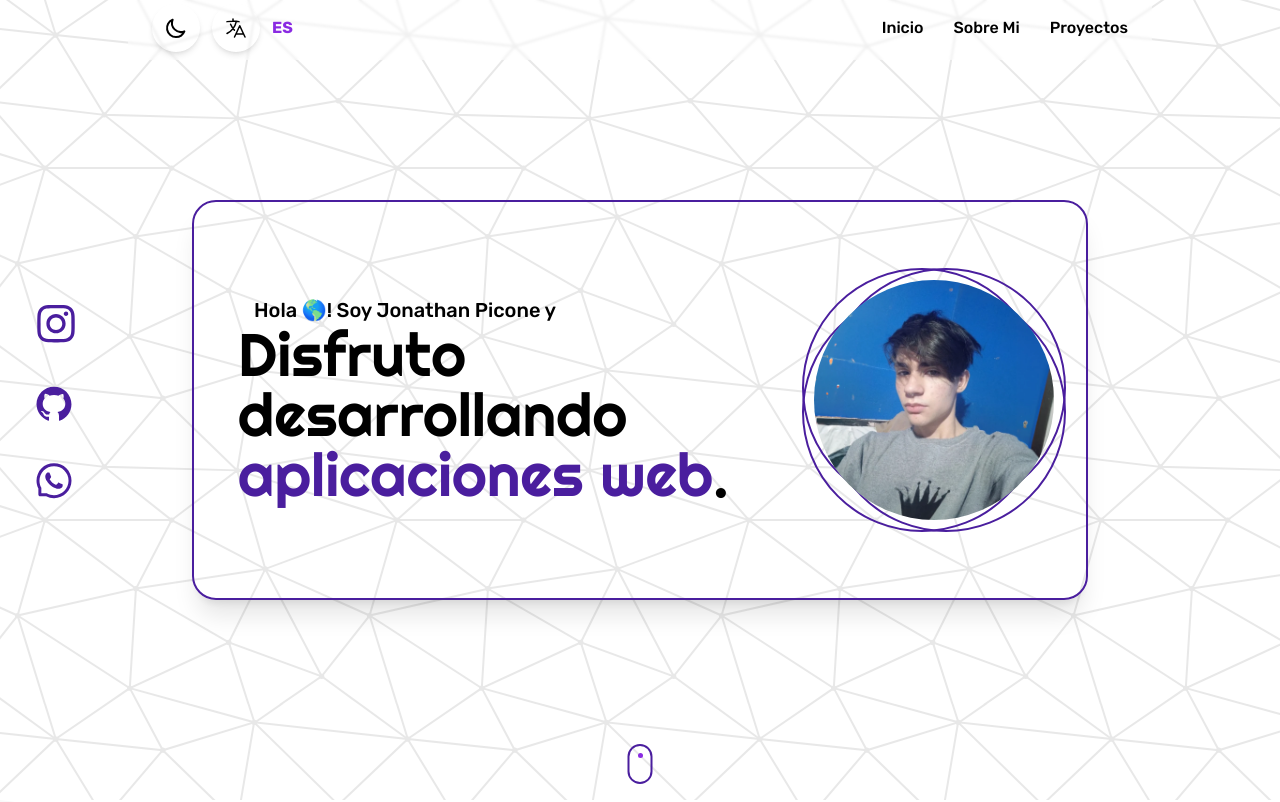
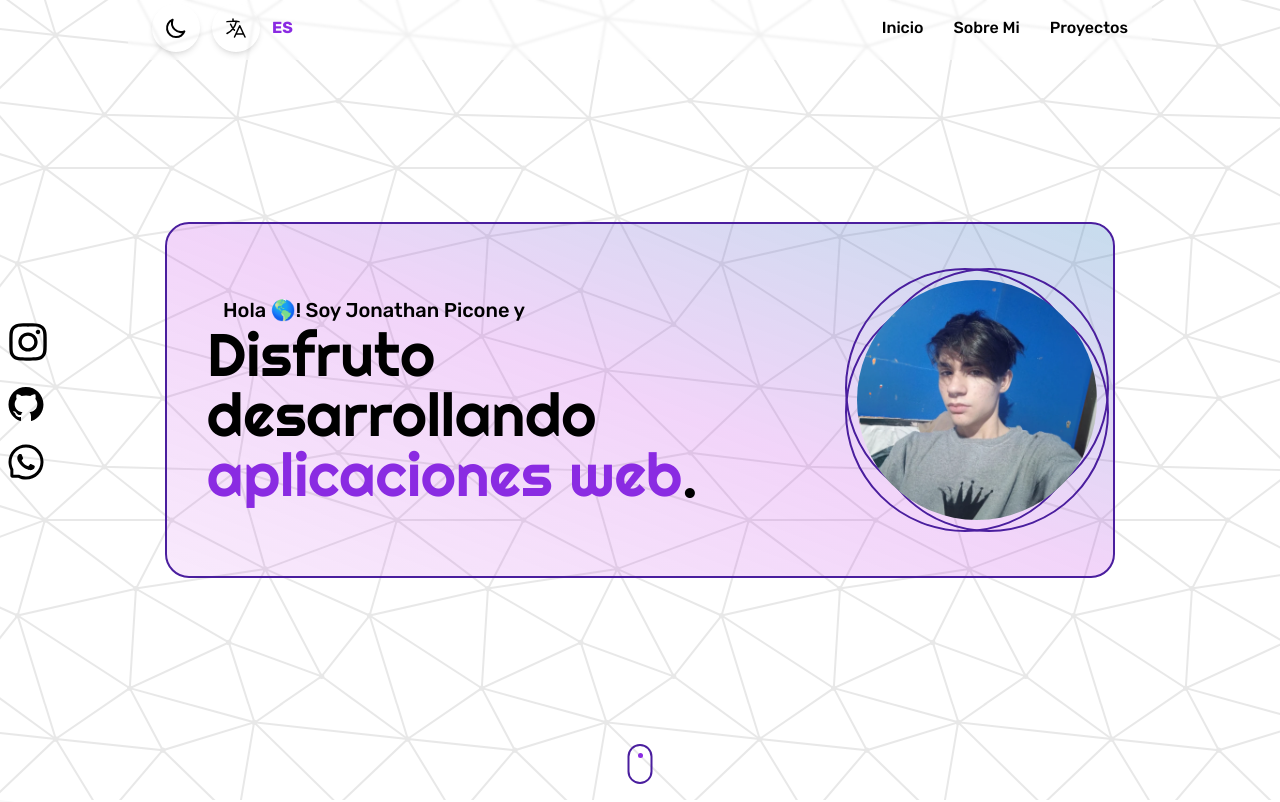
Before and after one commit to yonext24/my-portfolio, a React (Vite) app: page / in a window 1280 px wide. Shown: the top 802 px of the page. Built offline with nearby package versions, Linux system fonts and the light colour scheme.

Commit message:
Changed styling in header

```diff
--- a/src/components/WelcomeSection.jsx
+++ b/src/components/WelcomeSection.jsx
@@ -1,34 +1,46 @@
-import React, { useContext } from 'react'
+import React, { useContext, useState } from 'react'
 import Scroll from './Scroll'
 import { AiOutlineInstagram, AiOutlineGithub, AiOutlineWhatsApp } from 'react-icons/ai'
 import { LanguageContext } from '../contexts/LanguageContext'
 import data from '../assets/data.json'
-import useIntersectionObserver from '../hooks/useIntersectionObserver'
 
 export default function WelcomeSection() {
+  const [rotation, setRotation] = useState({
+    x: 0,
+    y: 0
+  })
   const { language } = useContext(LanguageContext)
 
-  const { fromRef, intersected } = useIntersectionObserver()
+  const handleMouseMove = e => {
+    const { width, height } = e.target.getBoundingClientRect()
+    const halfWidth = width / 2
+    const halfHeight = height / 2
 
-  return <section id='home' className='w-full h-screen flex flex-col items-center relative'>
-    <div className='w-4/5 max-[1024px]:w-full max-[1024px]:max-w-[none] max-w-4xl h-full mx-auto flex justify-center items-center'>
+    const { offsetX, offsetY } = e.nativeEvent
+    const rotationX = ((offsetX - halfWidth) / halfWidth) * 11
+    const rotationY = ((offsetY - halfHeight) / halfHeight) * 11
+    setRotation({ x: rotationX, y: rotationY })
+  }
 
-      <article ref={fromRef} className={`grid grid-cols-[1fr_auto] max-[1024px]:grid-cols-none max-[1024px]:grid-rows-[auto,auto]
-       max-[1024px]:max-h-[none] max-[1024px]:h-auto h-[60%] max-h-[400px] bg-transparent place-content-center rounded-3xl p-5 pr-8 shadow-xl
-       transition-[transform,opacity] duration-500 border-2 border-mainpurple hover:-translate-y-1 max-[1024px]:px-0
-       ${!intersected && 'opacity-0 translate-x-1/3'}`}>
+  return <section id='home' className='w-full h-[110vh] sm:h-screen py-4 flex flex-col items-center relative px-1 min-[1024px]:px-12'>
+    <div className='w-full max-w-[950px] h-full mx-auto flex justify-center items-center'>
 
-        <div className='max-[1024px]:row-[2] flex flex-col justify-center'>
+      <article className={`w-full grid md:grid-cols-[1fr_auto] gap-x-4 [text-wrap:balance] grid-cols-none grid-rows-[auto,auto] md:grid-rows-none dark:[backdrop-filter:sepia(1)_hue-rotate(221deg)_saturate(10)]
+       max-[700px]:max-h-[none] max-[700px]:h-auto bg-transparent place-content-center rounded-3xl md:px-4 md:py-14 px-4 py-4 bg-gradient-to-tr from-rose/10 via-rose/20 to-blue dark:bg-none
+       transition-[transform,opacity] duration-75 border-2 border-mainpurple overflow-hidden relative [perspective:1000px]`} onMouseMove={handleMouseMove} onMouseLeave={() => setRotation({ x: 0, y: 0 })}
+        style={{ transform: `rotateX(${rotation.y}deg) rotateY(${rotation.x}deg)`, transition: rotation.x === 0 && rotation.y === 0 ? 'transform .2s ease-in' : '' }}>
+
+        <div className='row-[2] md:row-[1] flex flex-col justify-center pointer-events-none'>
           <div>
             <div>
               <h4 className='text-xl block dark:text-white ml-10 max-[1024px]:text-center max-[1024px]:ml-0 max-[1024px]:mb-4'>{data.data[language].presentation}</h4>
             </div>
             <div className='ml-6 max-[1024px]:ml-0'>
-              <h2 className='text-6xl inline-block mt-auto dark:text-white font-["Righteous"] max-[1024px]:text-center max-[650px]:text-5xl max-[1024px]:mb-3'>{data.data[language].presentationPhrase} <p className='text-mainpurple inline'>{data.data[language].webApps}</p>.</h2>
+              <h2 className='inline-block mt-auto dark:text-white font-["Righteous"] max-[1024px]:text-center text-5xl md:text-6xl max-[1024px]:mb-3'>{data.data[language].presentationPhrase} <p className='text-secondarypurple inline'>{data.data[language].webApps}</p>.</h2>
             </div>
           </div>
         </div>
-        <div className='w-max h-max relative max-[1024px]:mx-auto max-[1024px]:mb-6'>
+        <div className='w-max h-max relative max-[1024px]:mx-auto max-[1024px]:mb-6 pointer-events-none'>
           <div className='border-2 border-mainpurple w-full absolute h-full bottom-3 right-3 rounded-[50%]'></div>
           <div className='border-2 border-mainpurple w-full absolute h-full bottom-3 left-3 rounded-[50%]'></div>
           <div className='border-2 border-mainpurple w-full absolute h-full -bottom-3 -left-3 rounded-[50%]'></div>
@@ -36,24 +48,13 @@ export default function WelcomeSection() {
           <img src='/profile.png' height={240} width={240} alt='Profile Picture' draggable='false' className='h-[240px] w-[240px] max-[400px]:h-[190px] max-[400px]:w-[190px] rounded-[50%] mx-auto z-10 relative' />
         </div>
 
-        <div className='text-mainpurple flex mx-auto gap-x-2 min-[1024px]:hidden'>
-          <a href='https://www.instagram.com/yoni_oc/' target='_blank' className='ml-2 group'  >
-            <AiOutlineInstagram className='h-12 w-12 transition-[transform,background-color] group-hover:text-secondarypurple group-hover:scale-105' />
-          </a>
-          <a href='https://github.com/yonext24' target='_blank' className='ml-2 group'>
-            <AiOutlineGithub className='h-11 w-11 pt-1 transition-[transform,background-color] group-hover:text-secondarypurple group-hover:scale-105' />
-          </a>
-          <a href='https://wa.me/1126665538' target='_blank' className='ml-2 group'  >
-            <AiOutlineWhatsApp className='h-11 w-11 pt-1 transition-[transform,background-color] group-hover:text-secondarypurple group-hover:scale-105' />
-          </a>
-        </div>
-
       </article>
     </div>
     <div className='absolute bottom-4 left-1/2 flex justify-center items-center -translate-x-1/2 h-[40px] w-[25px] max-[1024px]:hidden'>
       <Scroll />
     </div>
-    <div className='text-mainpurple flex flex-col absolute left-6 top-1/2 -translate-y-1/2 justify-evenly h-1/3 max-[1024px]:hidden'>
+    <div className='text-[rgb(0,0,0)] dark:text-white flex flex-row left-1/2 absolute bottom-0 h-auto -translate-x-1/2 sm:h-48 sm:flex-col sm:left-6 sm:top-1/2 sm:-translate-y-1/2 justify-evenly md:max-xl:flex-row
+     md:max-xl:left-1/2 md:max-xl:h-12 md:max-xl:w-48 md:max-xl:top-[15%] md:max-xl:-translate-x-1/2 '>
       <a href='https://www.instagram.com/yoni_oc/' target='_blank' className='ml-2 group'  >
         <AiOutlineInstagram className='h-12 w-12 transition-[transform,background-color] group-hover:text-secondarypurple group-hover:scale-105' />
       </a>
@@ -64,5 +65,5 @@ export default function WelcomeSection() {
         <AiOutlineWhatsApp className='h-11 w-11 pt-1 transition-[transform,background-color] group-hover:text-secondarypurple group-hover:scale-105' />
       </a>
     </div>
-  </section>
+  </section >
 }
```
